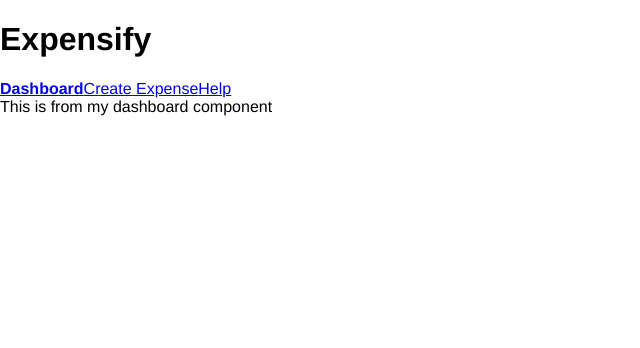
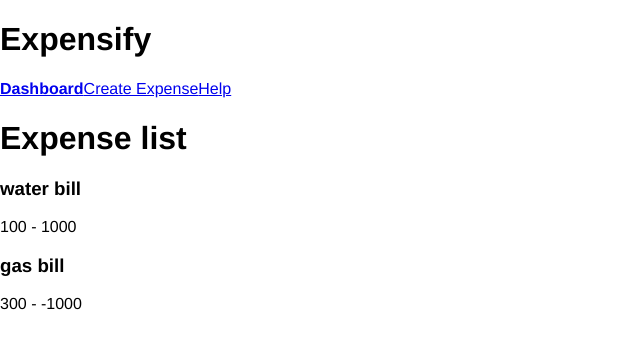
Before and after one commit to oyane806/expensify, a React app: page / in a window 1280 px wide. Shown: the top 348 px of the page, without its empty margins (0-640 px from the left). Built offline with nearby package versions, Linux system fonts and the light colour scheme.

Commit message:
Connect Redux & React

```diff
--- a/package.json
+++ b/package.json
@@ -28,6 +28,7 @@
     "react": "^16.8.6",
     "react-dom": "^16.8.6",
     "react-modal": "^3.8.1",
+    "react-redux": "^7.0.3",
     "react-router-dom": "^5.0.0",
     "redux": "^4.0.1",
     "sass-loader": "^7.1.0",
--- a/src/app.jsx
+++ b/src/app.jsx
@@ -1,5 +1,6 @@
 import React from "react";
 import ReactDOM from "react-dom";
+import { Provider } from "react-redux";
 import AppRouter from "./routers/AppRouter.jsx";
 import configureStore from "./store/configureStore.jsx";
 import { addExpense } from "./actions/expenses.jsx";
@@ -15,8 +16,18 @@
 store.dispatch(addExpense({ description: "gas bill", amount: 300, createdAt: -1000 }));
 store.dispatch(setTextFilter("water"));
 
+setTimeout(() => {
+	store.dispatch(setTextFilter("bill"));
+}, 3000)
+
 const state = store.getState();
 const visibleExpenses = getVisibleExpenses(state.expenses, state.filters);
 console.log(visibleExpenses);
 
-ReactDOM.render(<AppRouter />, document.getElementById("app"));
+const jsx = (
+	<Provider store={store}>
+	<AppRouter />
+	</Provider>
+	);
+
+ReactDOM.render(jsx, document.getElementById("app"));
--- a/src/components/ExpenseDashboardPage.jsx
+++ b/src/components/ExpenseDashboardPage.jsx
@@ -1,8 +1,9 @@
 import React from "react";
+import ExpenseList from "./ExpenseList.jsx"
 
 const ExpenseDashboardPage = () => (
 	<div>
-		This is from my dashboard component
+		<ExpenseList />
 	</div>
 	);
 
--- /dev/null
+++ b/src/components/ExpenseList.jsx
@@ -0,0 +1,30 @@
+import React from "react";
+import { connect } from "react-redux";
+import ExpenseListItem from "./ExpenseListItem.jsx";
+import selectExpenses from "../selectors/expenses.jsx";
+
+const ExpenseList = (props) => (
+	<div>
+		<h1>Expense list</h1>
+		{props.expenses.map((expense) => {
+			return <ExpenseListItem key={expense.id} {...expense}/>
+		})}
+	</div>
+	);
+
+const mapStateToProps = (state) => {
+	return {
+		expenses: selectExpenses(state.expenses, state.filters)
+		// filters: state.filters // If I want to access filters from the store
+	};
+};
+
+export default connect(mapStateToProps)(ExpenseList);
+
+// As the store changes, the component will be rerendered with the new value.
+// 1. We set up provider inside of the root application.
+// This let us defined the store that we want to provide to all of our components.
+// 2. We create new higher order components using the connect function provided from react-redux.
+// We define the things that we want to get off of the store and we define the component that we want to create the connected version of.
+// The end result is a brand new component which is just our component with the props from the store.
+// This is going to allow us to create simple components and scale our application.
--- /dev/null
+++ b/src/components/ExpenseListItem.jsx
@@ -0,0 +1,10 @@
+import React from "react";
+
+const ExpenseListItem = ({ description, amount, createdAt }) => (
+	<div>
+		<h3>{description}</h3>
+		<p>{amount} - {createdAt}</p>
+	</div>
+	);
+
+export default ExpenseListItem;
```
Also changed, not shown: 1 other file (tests, documents, lock files or other folders).
